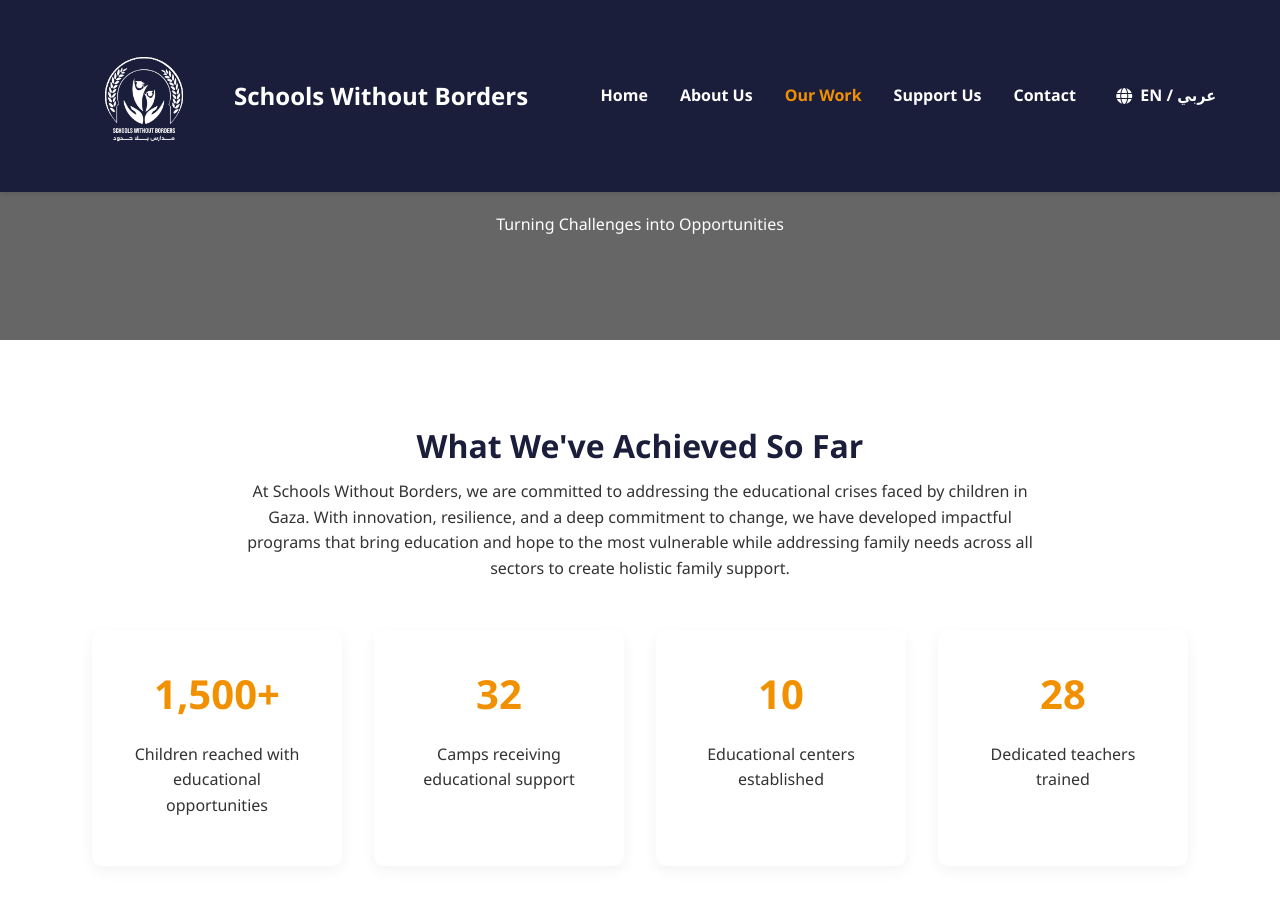
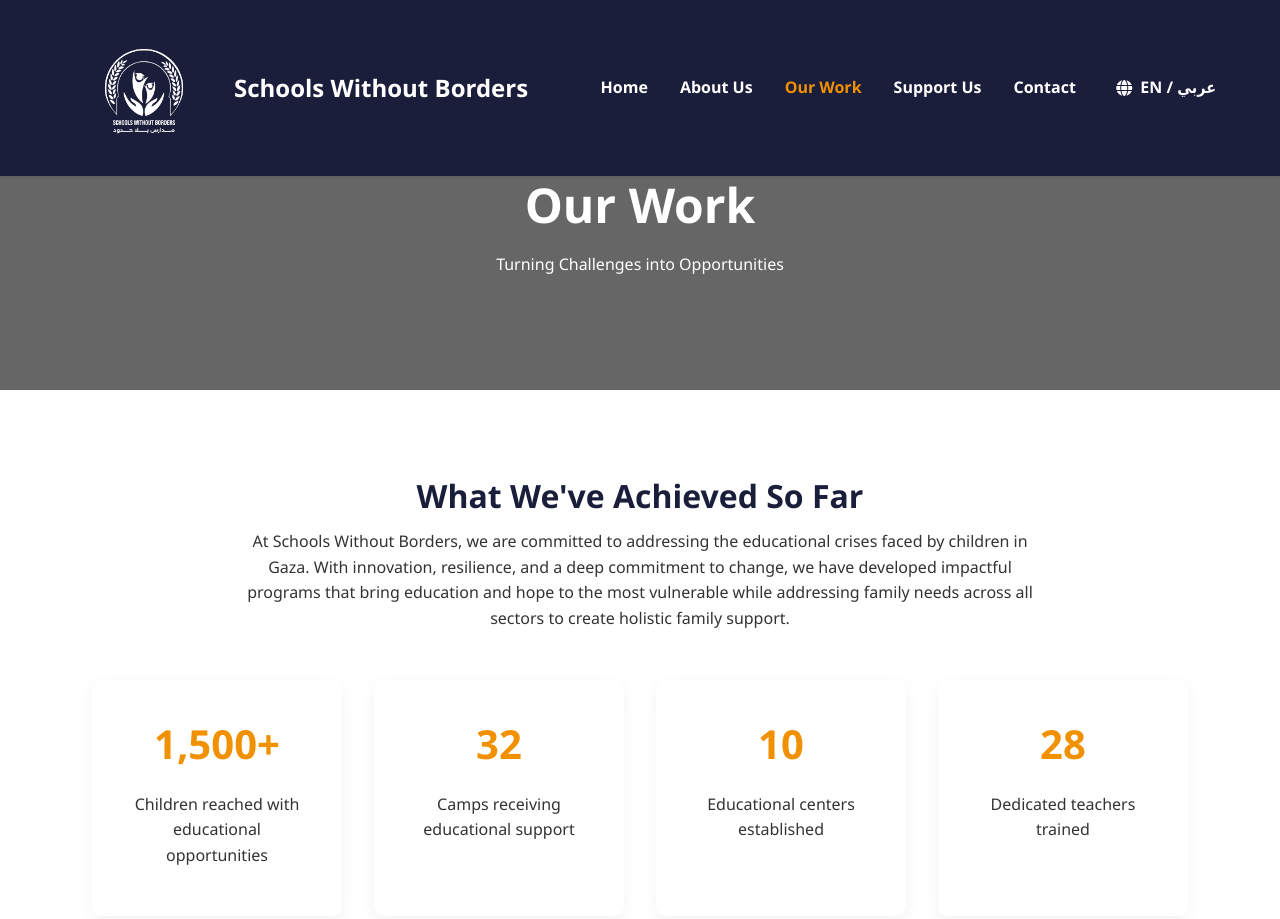
Before and after one commit to Jeff-Emmett/swb-website, a plain HTML site: page work.html in a window 1280 px wide. Shown: the top 919 px of the page. Drawn offline with Linux system fonts and the light colour scheme.

Commit message:
formatting

```diff
--- a/css/styles.css
+++ b/css/styles.css
@@ -91,7 +91,7 @@ ul {
 /* Header styles */
 header {
     background-color: var(--navy-blue);
-    box-shadow: 0 2px 5px rgba(0,0,0,0.1);
+    box-shadow: 0 1px 3px rgba(0,0,0,0.1);
     position: fixed;
     top: 0;
     left: 0;
@@ -104,7 +104,7 @@ header {
     display: flex;
     justify-content: space-between;
     align-items: center;
-    padding: 1rem 0;
+    padding: 0.5rem 0;
     direction: ltr !important;
 }
 
@@ -163,14 +163,14 @@ header {
 
 /* Page banner */
 .page-banner {
-    height: 30vh;
+    height: 40vh;
     min-height: 300px;
     display: flex;
     align-items: center;
     justify-content: center;
     color: white;
     text-align: center;
-    margin-top: 40px;
+    margin-top: 80px;
 }
 
 .page-banner h1 {
@@ -1230,3 +1230,8 @@ header.preserve-layout * {
         grid-template-columns: 1fr;
     }
 }
+
+/* Adjust spacing for content below header */
+main, section:first-of-type {
+    margin-top: 70px;
+}
```
